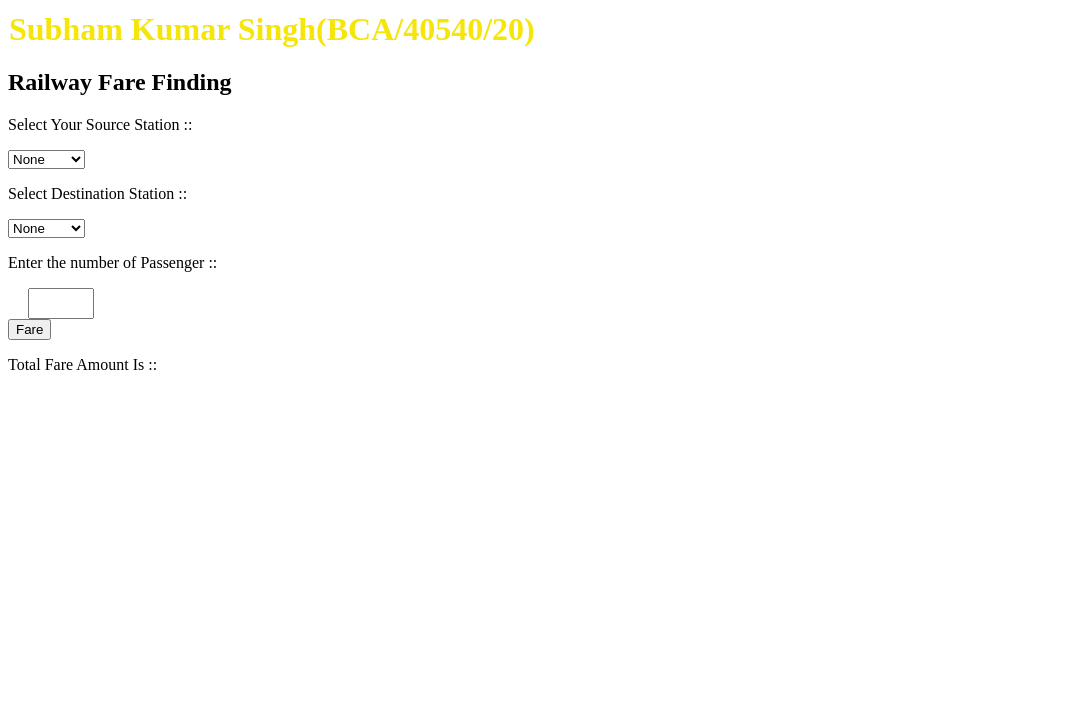
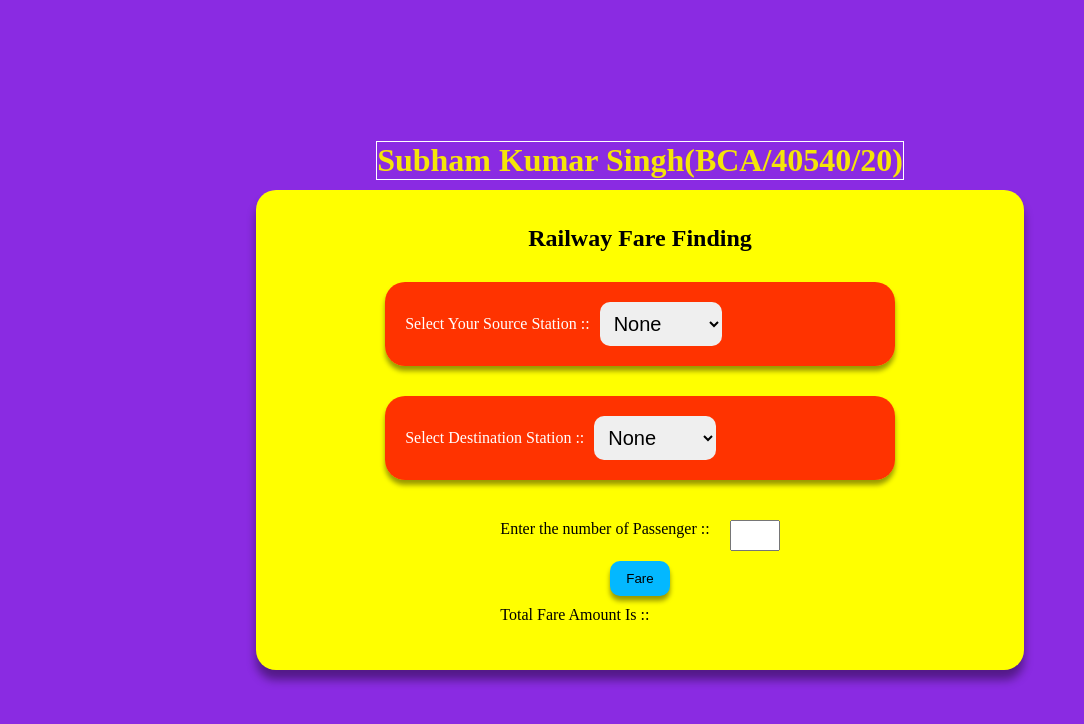
Before and after one commit to TheNoblePriest/RailwayFare.github.io, a plain HTML site: page index.html in a window 1280 px wide. Shown: the whole page, without its empty margins (0-1084 px from the left). Drawn offline with Linux system fonts and the light colour scheme.

Commit message:
CSS Added

```diff
--- a/index.html
+++ b/index.html
@@ -4,6 +4,97 @@
      <meta charset="UTF-8">
      <meta http-equiv="X-UA-Compatible" content="IE=edge">
      <meta name="viewport" content="width=device-width, initial-scale=1.0">
+     <style>
+	*{
+	margin: 0;
+	padding: 0;
+	box-sizing: border-box;
+	}
+	.container{
+	width: 100%;
+	height: 100vh;
+	display: flex;
+	justify-content: center;
+	align-items: center;
+	flex-direction: column;
+	background-color: blueviolet;
+	}
+	.contents{
+	width: 60%;
+	height: 60%;
+	background-color: yellow;
+	border-radius: 20px;
+	display: flex;
+	justify-content: space-around;
+	align-items:center;
+	flex-direction:column ;
+	padding: 20px;
+	box-shadow: 0 10px 10px rgba(0, 0, 0, 0.4);
+	}
+	.block1{
+	width: 70%;
+	display: flex;
+	justify-content: flex-start;
+	align-items: center;
+	padding: 20px;
+	box-shadow:0 5px 5px rgba(0, 0, 0, 0.4);
+	border-radius: 20px;
+	color: white;
+	background-color: rgba(255, 0, 0, 0.8);
+	}
+	.Amount__calc{
+	display: flex;
+	flex-direction: column;
+	}
+	.drop_down{
+	padding-left: 10px;
+	}
+	.c1{
+	display: flex;
+	padding: 10px;
+	}
+	select{
+	font-size: 20px;
+	outline: none;
+	border: none;
+	border-radius: 10px;
+	padding: 10px;
+	}
+
+	button{
+	padding: 10px;
+	width: 60px;
+	outline: none;
+	border: none;
+	cursor: pointer;
+	border-radius: 10px;
+	box-shadow:0 5px 5px rgba(0, 0, 0, 0.4);
+	background-color: rgb(3, 184, 255);
+	}
+	.btn{
+	display: flex;
+	justify-content: center;
+	align-items: center;
+
+	}
+
+	@media (max-width:600px) {
+	h1{
+	font-size: 18px;
+	}
+	.container{
+	justify-content: flex-start;
+	}
+	.contents{
+	width: 100%;
+	height: 80%;
+
+	}
+	.block1{
+	width: 100%;
+	}
+	}
+	</style>
      <title>Station Fare Money</title>
 </head>
 <body>
```
